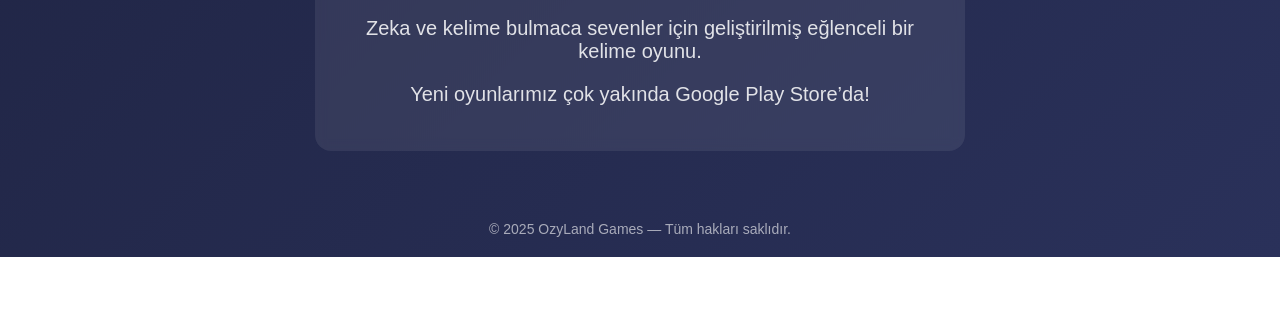
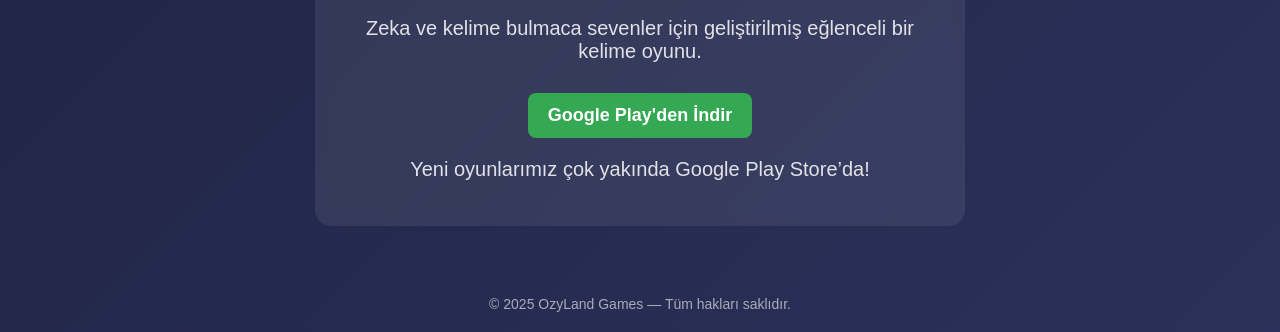
Before and after one commit to ozylandgames/OzyLand, a plain HTML site: page index.html in a window 1280 px wide. Shown: the part 1175-1507 px from the top of the page. Before the commit the page ends 1432 px from the top, so only its background shows below. Drawn offline with Linux system fonts and the light colour scheme.

Commit message:
Update index.html

```diff
--- a/index.html
+++ b/index.html
@@ -88,11 +88,27 @@
 
         <!-- WordLand Oyunu -->
         <div class="game">
-            <!-- Logo (Buraya logo dosyasını 'wordland_logo.png' adıyla ekleyebilirsin) -->
-            <img src="wordland_logo.png" alt="WordLand Logo">
+            <!-- Logo -->
+        <img src="wordland_logo.png?v=2" alt="WordLand Logo">
 
-            <h3>WordLand</h3>
-            <p>Zeka ve kelime bulmaca sevenler için geliştirilmiş eğlenceli bir kelime oyunu.</p>
+        <h3>WordLand</h3>
+        <p>Zeka ve kelime bulmaca sevenler için geliştirilmiş eğlenceli bir kelime oyunu.</p>
+
+        <!-- Google Play Butonu -->
+        <a href="https://play.google.com/store/apps/details?id=com.ozyland.wordland"
+           target="_blank"
+           style="
+                display:inline-block;
+                margin-top:10px;
+                padding:12px 20px;
+                background:#34A853;
+                color:white;
+                text-decoration:none;
+                border-radius:8px;
+                font-size:18px;
+                font-weight:bold;">
+            Google Play'den İndir
+        </a>
         </div>
 
         <p>Yeni oyunlarımız çok yakında Google Play Store’da!</p>
```
